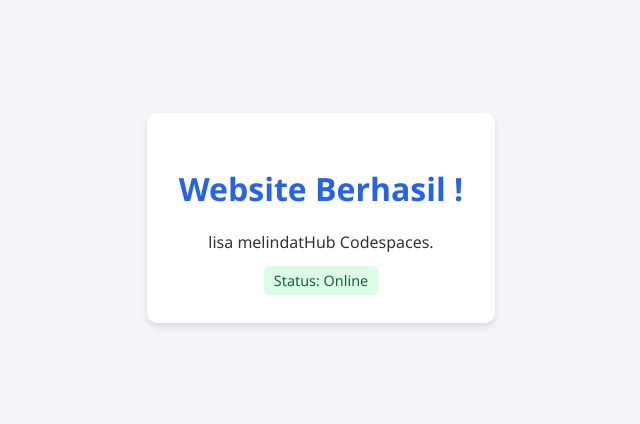
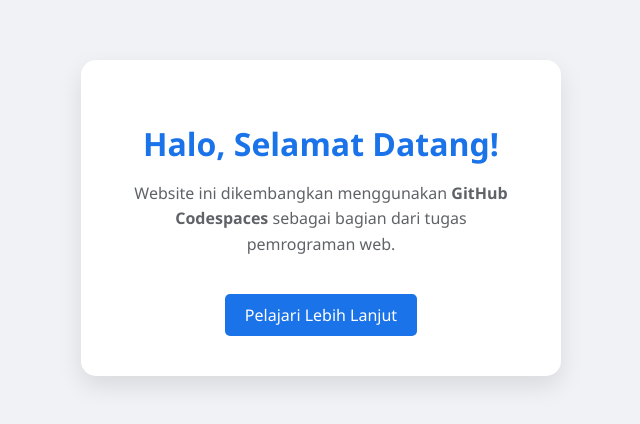
Before and after one commit to lisamelinda356-dev/website-sederhana, a plain HTML site: page index.html in a window 1280 px wide. Shown: the part 182-606 px from the top of the page, without its empty margins (319-959 px from the left). Drawn offline with Linux system fonts and the light colour scheme.

Commit message:
update website sederhana

```diff
--- a/index.html
+++ b/index.html
@@ -3,19 +3,21 @@
 <head>
     <meta charset="UTF-8">
     <meta name="viewport" content="width=device-width, initial-scale=1.0">
-    <title>Website Codespace Saya</title>
+    <title>Portofolio Saya</title>
     <style>
-        body { font-family: 'Segoe UI', Tahoma, Geneva, Verdana, sans-serif; background-color: #f4f4f9; color: #333; display: flex; justify-content: center; align-items: center; height: 100vh; margin: 0; }
-        .container { background: white; padding: 2rem; border-radius: 10px; box-shadow: 0 4px 6px rgba(0,0,0,0.1); text-align: center; }
-        h1 { color: #2563eb; }
-        .status { background: #dcfce7; color: #166534; padding: 5px 10px; border-radius: 5px; font-size: 0.9rem; }
+        body { font-family: 'Segoe UI', sans-serif; margin: 0; background-color: #f0f2f5; display: flex; justify-content: center; align-items: center; height: 100vh; }
+        .card { background: white; padding: 40px; border-radius: 15px; box-shadow: 0 10px 25px rgba(0,0,0,0.1); text-align: center; max-width: 400px; }
+        h1 { color: #1a73e8; margin-bottom: 10px; }
+        p { color: #5f6368; line-height: 1.6; }
+        .btn { display: inline-block; margin-top: 20px; padding: 10px 20px; background-color: #1a73e8; color: white; text-decoration: none; border-radius: 5px; transition: 0.3s; }
+        .btn:hover { background-color: #1557b0; }
     </style>
 </head>
 <body>
-    <div class="container">
-        <h1>Website Berhasil !</h1>
-        <p>lisa melindatHub Codespaces</strong>.</p>
-        <span class="status">Status: Online</span>
+    <div class="card">
+        <h1>Halo, Selamat Datang!</h1>
+        <p>Website ini dikembangkan menggunakan <strong>GitHub Codespaces</strong> sebagai bagian dari tugas pemrograman web.</p>
+        <a href="#" class="btn">Pelajari Lebih Lanjut</a>
     </div>
 </body>
 </html>
```
